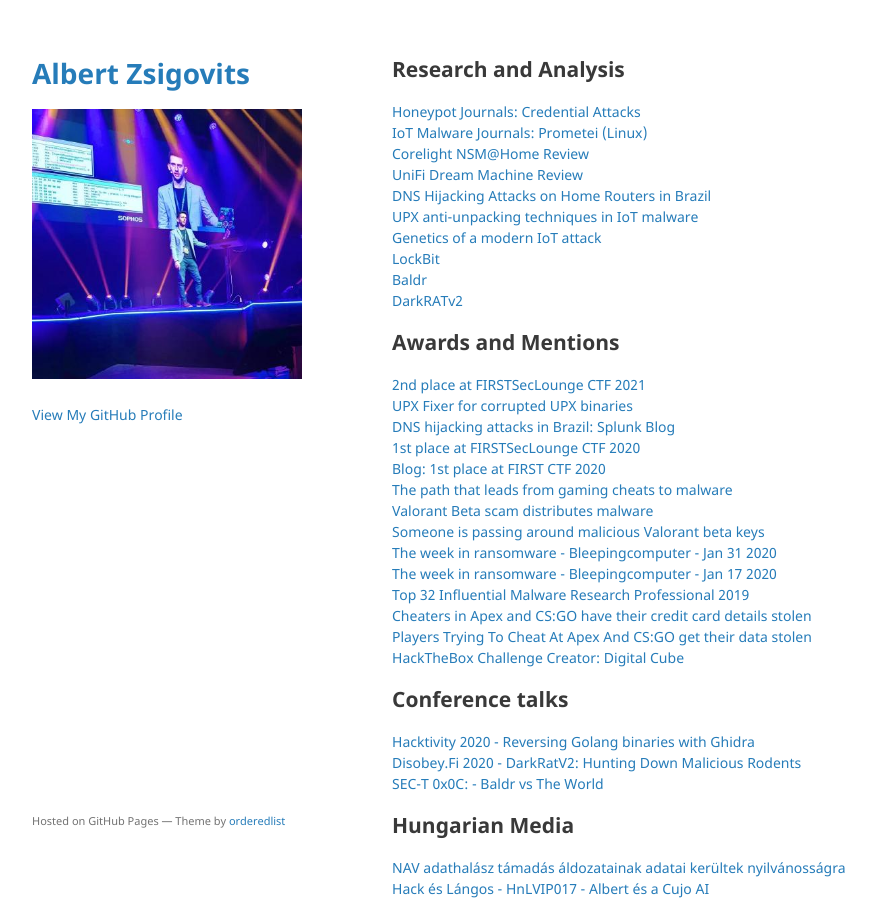
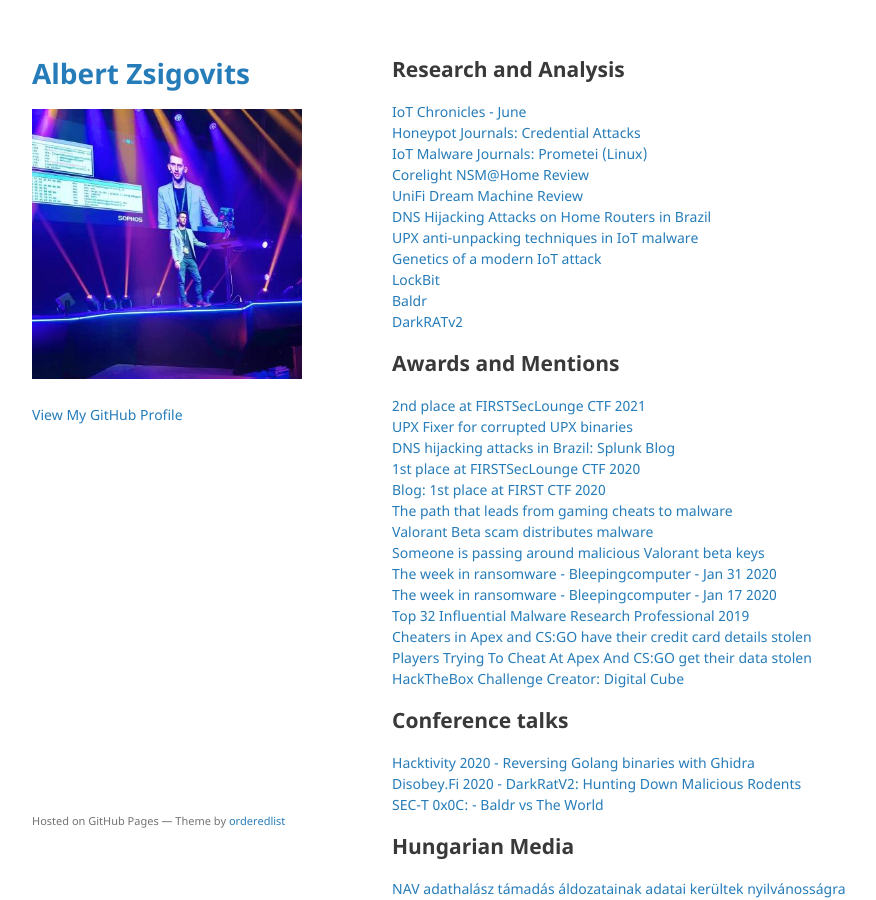
Before and after one commit to albertzsigovits/albertzsigovits.github.io, a Jekyll site: the page built from index.md, in a window 1280 px wide and 900 px high. Shown: the whole window, without its empty margins (178-1054 px from the left). Built offline with Jekyll 4.4.1, drawn with Linux system fonts in a browser that asks for light colours; the repository's description, which GitHub fills in, is left out; our own code applies the rules of GitHub Pages for plain Markdown files.

Commit message:
Update index.md

```diff
--- a/index.md
+++ b/index.md
@@ -3,6 +3,7 @@
 ---
 ## Research and Analysis
 
+[IoT Chronicles - June](https://cujo.com/top-iot-security-threats-iot-chronicle-june/)
 [Honeypot Journals: Credential Attacks](https://cujo.com/honeypot-journals-credential-attacks/)
 [IoT Malware Journals: Prometei (Linux)](https://cujo.com/iot-malware-journals-prometei-linux/)
 [Corelight NSM@Home Review](https://www.linkedin.com/pulse/corelight-nsmhome-review-part-1-albert-zsigovits)
```
